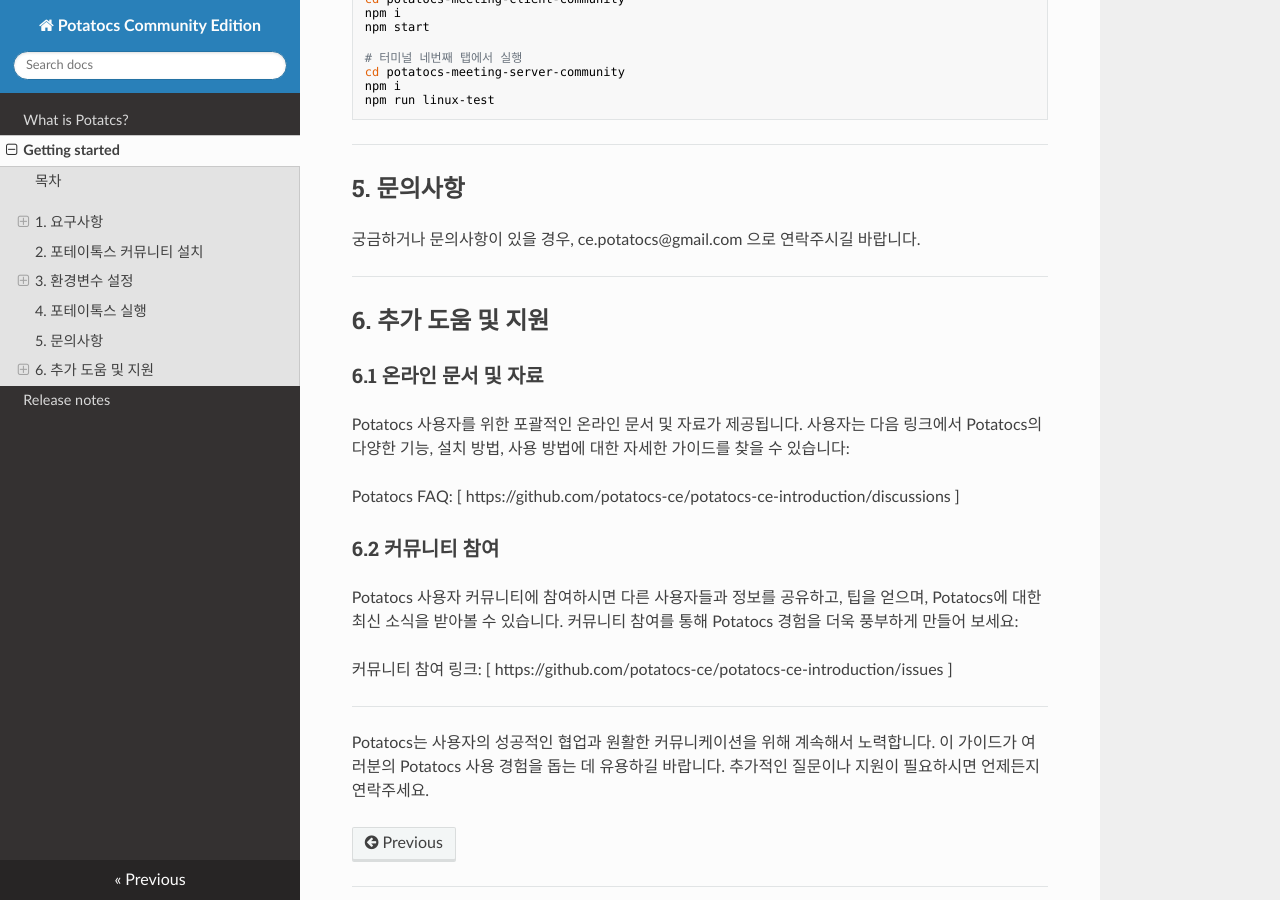
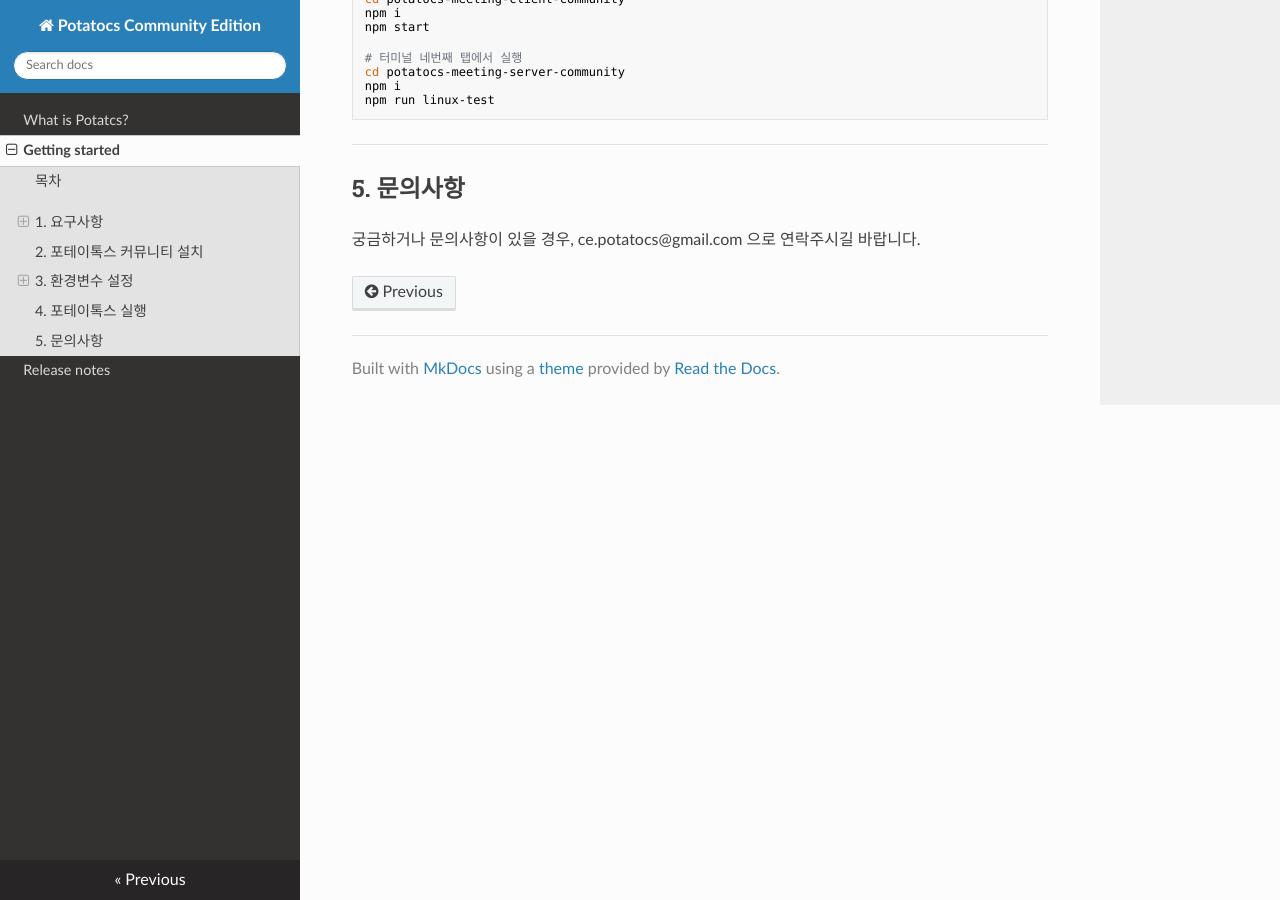
Before and after one commit to potatocs-ce/potatocs-ce-introduction, an MkDocs documentation site: the page built from docs/install.md, in a window 1280 px wide and 900 px high, scrolled down 3967 px. Built offline with MkDocs 1.6.1, drawn with Linux system fonts in a browser that asks for light colours; nearby versions of some CDN libraries.

```diff
--- a/docs/install.md
+++ b/docs/install.md
@@ -236,24 +236,3 @@
 ## 5. 문의사항
 
 궁금하거나 문의사항이 있을 경우, ce.potatocs@gmail.com 으로 연락주시길 바랍니다.
-
-
----
-## 6. 추가 도움 및 지원
-
-### 6.1 온라인 문서 및 자료
-Potatocs 사용자를 위한 포괄적인 온라인 문서 및 자료가 제공됩니다.
-사용자는 다음 링크에서 Potatocs의 다양한 기능, 설치 방법, 사용 방법에 대한 자세한 가이드를 찾을 수 있습니다:
-
-Potatocs FAQ: [ https://github.com/potatocs-ce/potatocs-ce-introduction/discussions ]
-
-### 6.2 커뮤니티 참여
-Potatocs 사용자 커뮤니티에 참여하시면 다른 사용자들과 정보를 공유하고, 팁을 얻으며, Potatocs에 대한 최신 소식을 받아볼 수 있습니다.
-커뮤니티 참여를 통해 Potatocs 경험을 더욱 풍부하게 만들어 보세요:
-
-커뮤니티 참여 링크: [ https://github.com/potatocs-ce/potatocs-ce-introduction/issues ]
-
----
-Potatocs는 사용자의 성공적인 협업과 원활한 커뮤니케이션을 위해 계속해서 노력합니다.
-이 가이드가 여러분의 Potatocs 사용 경험을 돕는 데 유용하길 바랍니다.
-추가적인 질문이나 지원이 필요하시면 언제든지 연락주세요.
```
